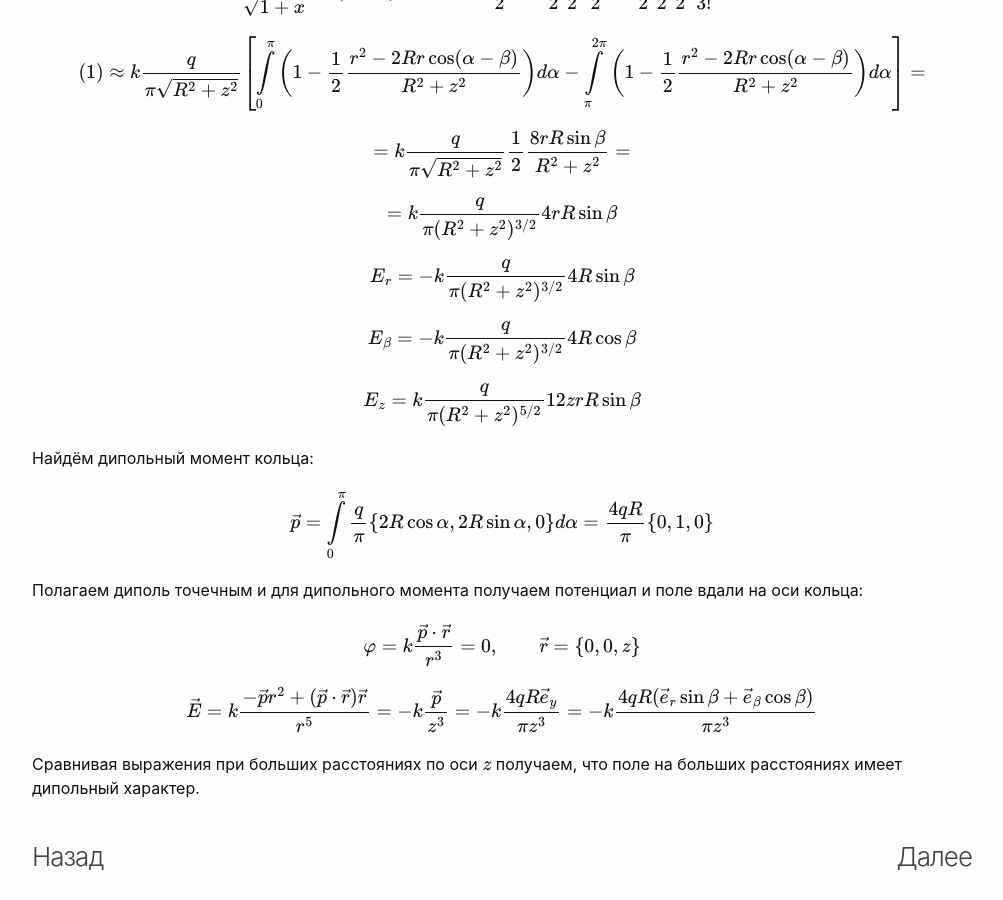
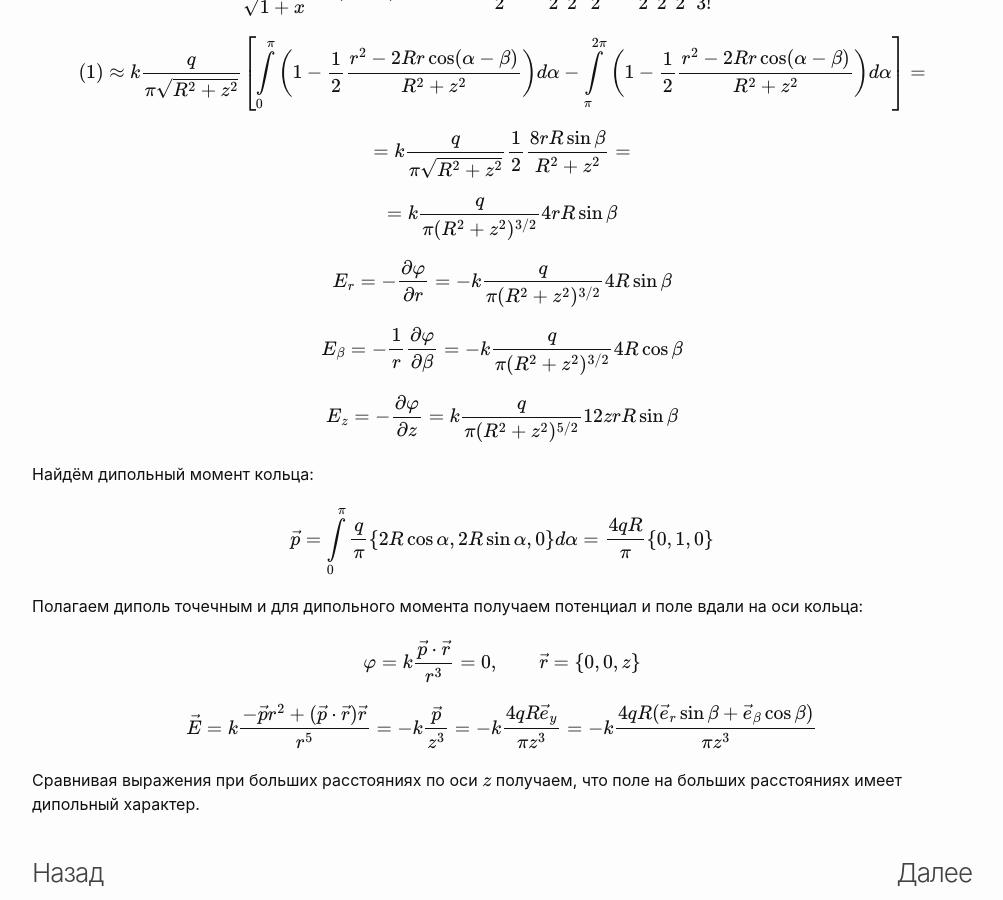
Before and after one commit to sputnikas/sputnikas.github.io, a Jekyll site: the page built from _problems/batygyn_1970/88.md, in a window 1280 px wide and 900 px high, scrolled down 721 px. Shown: the whole window, without its empty margins (138-1141 px from the left). Built offline with Jekyll 4.4.1, drawn with Linux system fonts in a browser that asks for light colours; formulas are drawn with MathJax 3; a script that is not in the unit is left out.

Commit message:
Update 88.md

```diff
--- a/_problems/batygyn_1970/88.md
+++ b/_problems/batygyn_1970/88.md
@@ -39,15 +39,15 @@ $$
 $$
 
 $$
-E_r = - k \frac{q}{\pi (R^2 + z^2)^{3/2}} 4 R \sin \beta
+E_r = - \frac{\partial \varphi}{\partial r} = - k \frac{q}{\pi (R^2 + z^2)^{3/2}} 4 R \sin \beta
 $$
 
 $$
-E_\beta = - k \frac{q}{\pi (R^2 + z^2)^{3/2}} 4 R \cos \beta
+E_\beta =  - \frac{1}{r} \frac{\partial \varphi}{\partial \beta} = - k \frac{q}{\pi (R^2 + z^2)^{3/2}} 4 R \cos \beta
 $$
 
 $$
-E_z = k \frac{q}{\pi (R^2 + z^2)^{5/2}} 12 z r R \sin \beta
+E_z =  - \frac{\partial \varphi}{\partial z}= k \frac{q}{\pi (R^2 + z^2)^{5/2}} 12 z r R \sin \beta
 $$
 
 Найдём дипольный момент кольца:
```
